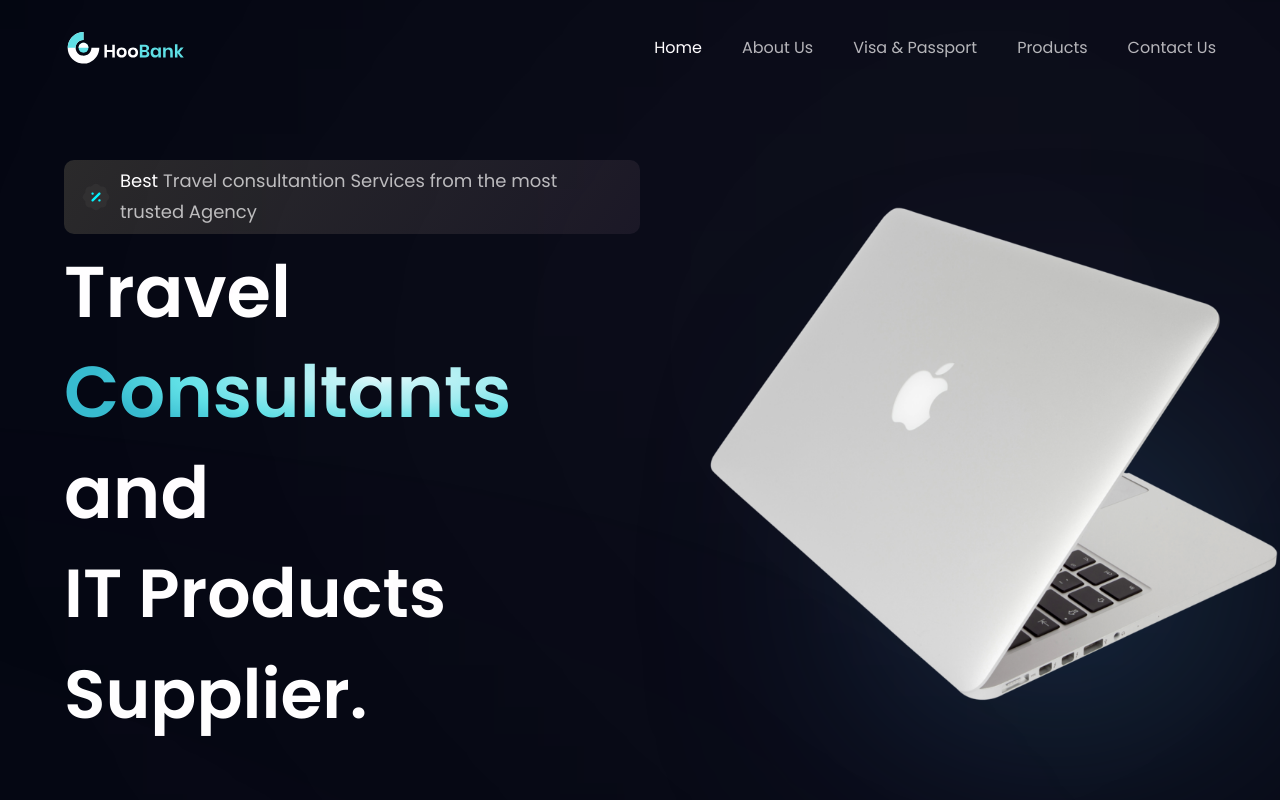
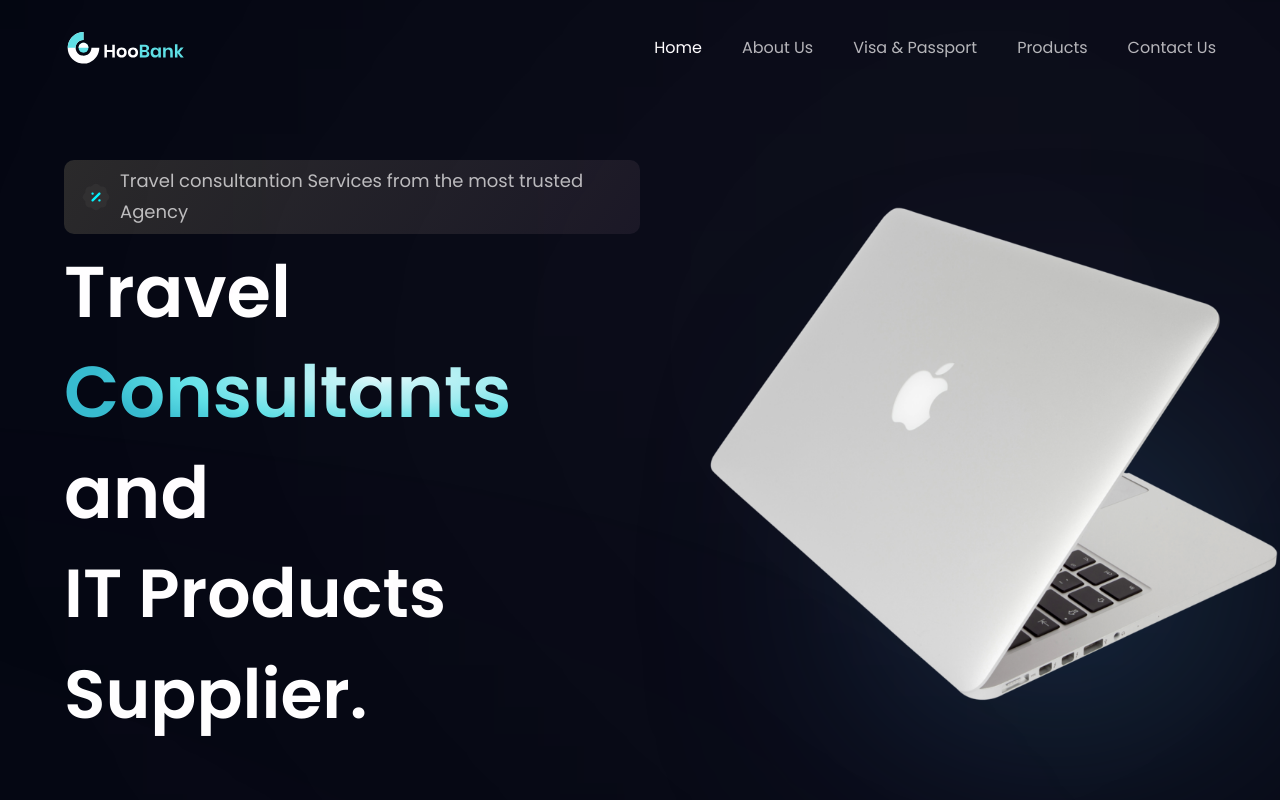
Before and after one commit to raphy-tony/Joy-tech, a React (Vite) app: page / in a window 1280 px wide. Shown: the top 800 px of the page. Built offline with nearby package versions, Linux system fonts and the light colour scheme.

Commit message:
Hero changed

```diff
--- a/src/components/Hero.jsx
+++ b/src/components/Hero.jsx
@@ -20,7 +20,7 @@ const Hero = () => {
           <motion.div className="flex flex-row items-center py-[6px] px-4 bg-discount-gradient rounded-[10px] mb-2">
             <img src={discount} alt="discount" className="w-[32px] h-[32px]" />
             <p className={`${styles.paragraph} ml-2`}>
-              <span className="text-white">Best</span> Travel consultantion Services from the most trusted Agency{" "}
+              <span className="text-white"></span> Travel consultantion Services from the most trusted Agency{" "}
             </p>
           </motion.div>
 
```
